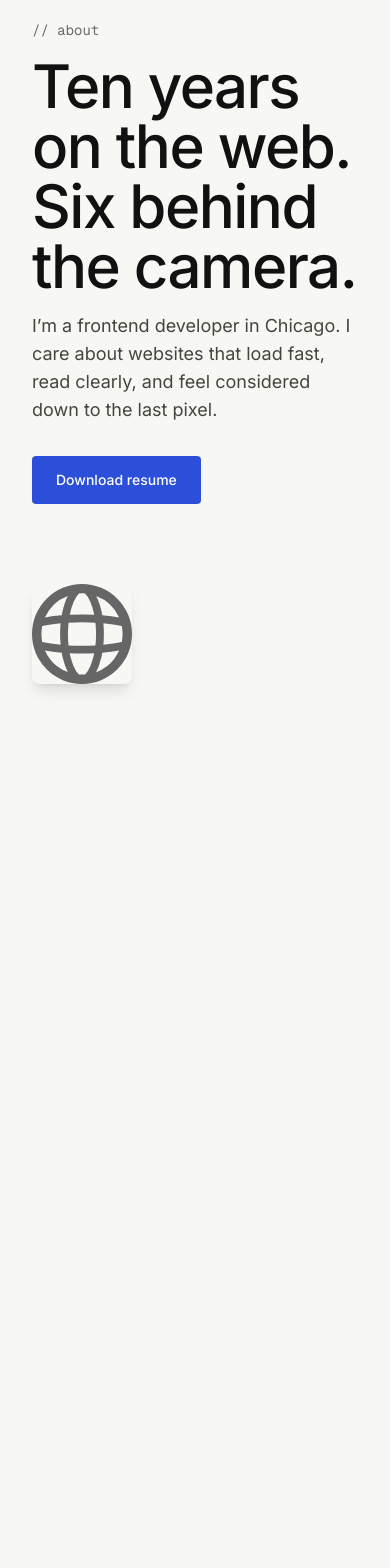
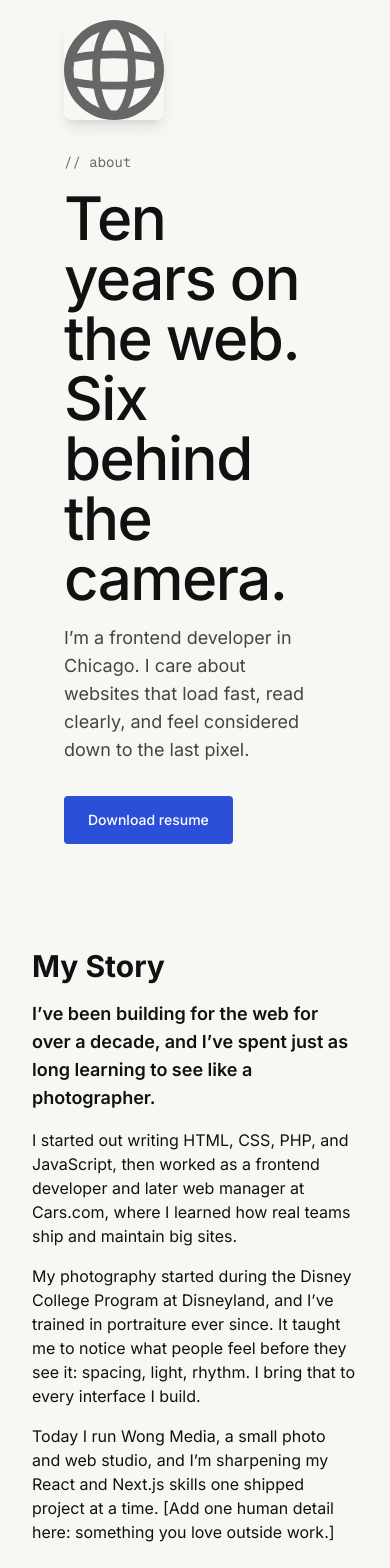
Before and after one commit to nlwong168/natewong.dev, a Next.js app: page /about in a window 390 px wide. Shown: the part 104-1672 px from the top of the page. Before the commit the page ends 868 px from the top, so only its background shows below. Built offline with nearby package versions, Linux system fonts and the light colour scheme.

Commit message:
Created aboutStory component and adjusted media queries  for both aboutHero and aboutStory

```diff
--- a/app/about/page.tsx
+++ b/app/about/page.tsx
@@ -1,9 +1,11 @@
 import AboutHero from "@/app/components/about/aboutHero";
+import AboutStory from "../components/about/aboutStory";
 
 export default function About() {
   return (
     <main>
       <AboutHero />
+      <AboutStory />
     </main>
   );
 }
--- a/app/components/about/aboutHero.tsx
+++ b/app/components/about/aboutHero.tsx
@@ -1,14 +1,26 @@
+import Container from "@/app/components/container";
+
 export default function AboutHero() {
   return (
-    <section className="mt-12 mb-20 mx-8 flex gap-12 align-center flex-wrap">
-      <div>
+    <section className="mt-12 mb-20 mx-8">
+      <Container>
+        <div className="md:flex gap-12 align-center justify-center flex-wrap md:flex-row-reverse md:flex-nowrap md:justify-between">
+          <img
+            src="/globe.svg"
+            alt="About me"
+            className="mb-8 rounded-lg shadow-lg"
+            width="100px"
+            height="100px"
+          />
+          <div className="md:max-w-1/2 lg:max-w-2/3">
             <p className="font-mono text-sm text-muted">// about</p>
             <h1 className="mt-4 text-6xl font-medium tracking-tight">
               Ten years on the web. Six behind the camera.
             </h1>
             <p className="mt-4 max-w-xl text-lg text-ink-soft">
-          I’m a frontend developer in Chicago. I care about websites that load
-          fast, read clearly, and feel considered down to the last pixel.
+              I’m a frontend developer in Chicago. I care about websites that
+              load fast, read clearly, and feel considered down to the last
+              pixel.
             </p>
             <a
               href="#"
@@ -17,15 +29,8 @@ export default function AboutHero() {
               Download resume
             </a>
           </div>
-      <div>
-        <img
-          src="/globe.svg"
-          alt="About me"
-          className="mt-8 rounded-lg shadow-lg"
-          width="100px"
-          height="100px"
-        />
         </div>
+      </Container>
     </section>
   );
 }
--- /dev/null
+++ b/app/components/about/aboutStory.tsx
@@ -0,0 +1,36 @@
+import Container from "@/app/components/container";
+
+export default function AboutStory() {
+  return (
+    <section className="py-6 md:py-12">
+      <Container>
+        <div className="flex flex-col md:flex-row">
+          <h2 className="text-3xl font-bold mb-4 md:w-1/2">My Story</h2>
+          <div className="md:w-1/2">
+            <h3 className="text-lg font-semibold">
+              I’ve been building for the web for over a decade, and I’ve spent
+              just as long learning to see like a photographer.
+            </h3>
+            <p className="mt-4">
+              I started out writing HTML, CSS, PHP, and JavaScript, then worked
+              as a frontend developer and later web manager at Cars.com, where I
+              learned how real teams ship and maintain big sites.
+            </p>
+            <p className="mt-4">
+              My photography started during the Disney College Program at
+              Disneyland, and I’ve trained in portraiture ever since. It taught
+              me to notice what people feel before they see it: spacing, light,
+              rhythm. I bring that to every interface I build.
+            </p>
+            <p className="mt-4">
+              Today I run Wong Media, a small photo and web studio, and I’m
+              sharpening my React and Next.js skills one shipped project at a
+              time. [Add one human detail here: something you love outside
+              work.]
+            </p>
+          </div>
+        </div>
+      </Container>
+    </section>
+  );
+}
```
Lines whose indentation alone changed are shown as unchanged.
